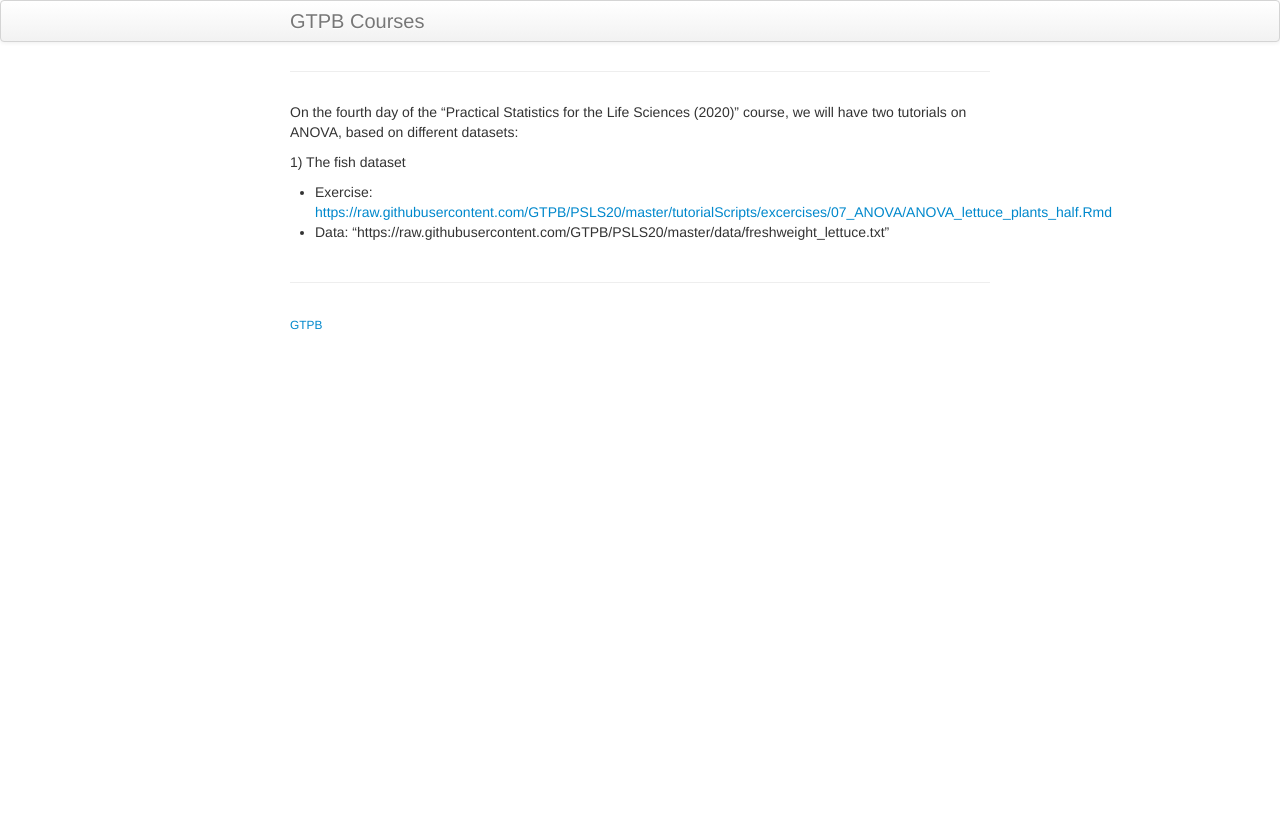
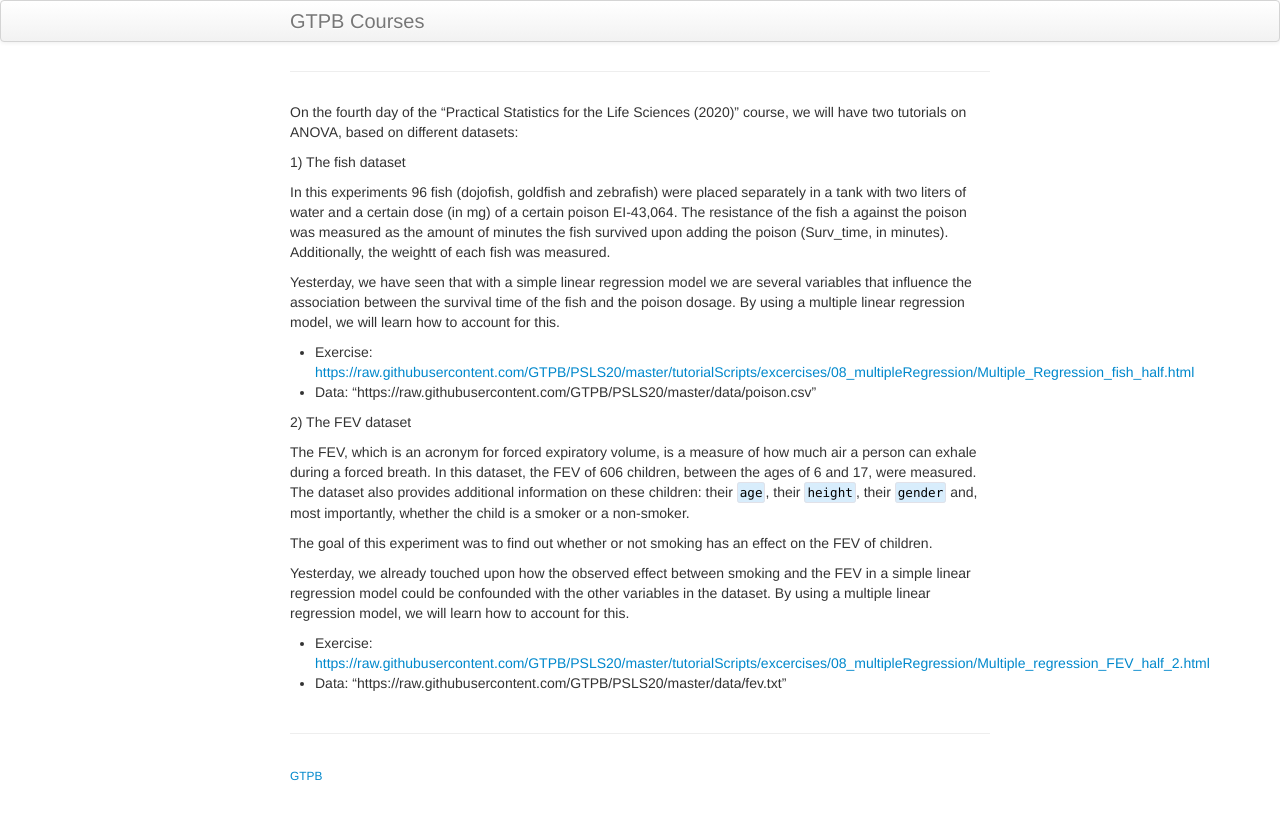
Before and after one commit to GTPB/PSLS20, a Jekyll site: the page built from pages/08_multipleRegression.md, in a window 1280 px wide. Shown: the top 820 px of the page. Built offline with Jekyll 4.4.1, drawn with Linux system fonts in a browser that asks for light colours; our own code applies the rules of GitHub Pages for plain Markdown files.

Commit message:
add 08.md

```diff
--- a/pages/08_multipleRegression.md
+++ b/pages/08_multipleRegression.md
@@ -2,7 +2,31 @@ On the fourth day of the "Practical Statistics for the Life Sciences (2020)" cou
 
 1) The fish dataset
 
+In this experiments 96 fish (dojofish, goldfish and zebrafish) were placed separately in a tank with two liters of water and
+a certain dose (in mg) of a certain poison EI-43,064. The resistance of the fish a against the poison was measured as the
+amount of minutes the fish survived upon adding the poison (Surv_time, in minutes). Additionally, the weightt of each fish was
+measured.
+
+Yesterday, we have seen that with a simple linear regression model we are several variables that influence the association
+between the survival time of the fish and the poison dosage. By using a multiple linear regression model, we will learn
+how to account for this.
+
+- Exercise: [https://raw.githubusercontent.com/GTPB/PSLS20/master/tutorialScripts/excercises/08_multipleRegression/Multiple_Regression_fish_half.html](https://raw.githubusercontent.com/GTPB/PSLS20/master/tutorialScripts/excercises/08_multipleRegression/Multiple_Regression_fish_half.html)
+- Data: "https://raw.githubusercontent.com/GTPB/PSLS20/master/data/poison.csv"
 
 
-- Exercise: [https://raw.githubusercontent.com/GTPB/PSLS20/master/tutorialScripts/excercises/07_ANOVA/ANOVA_lettuce_plants_half.Rmd](https://raw.githubusercontent.com/GTPB/PSLS20/master/tutorialScripts/excercises/07_ANOVA/ANOVA_lettuce_plants_half.Rmd)
-- Data: "https://raw.githubusercontent.com/GTPB/PSLS20/master/data/freshweight_lettuce.txt"
+2) The FEV dataset
+
+The FEV, which is an acronym for forced expiratory volume, is a measure of how much air a person can exhale during  a forced
+breath. In this dataset, the FEV of 606 children, between the ages of 6 and 17, were measured. The dataset also provides
+additional information on  these children: their `age`, their `height`, their `gender` and, most importantly, whether the
+child is a smoker or a non-smoker.
+
+The goal of this experiment was to find out whether or not smoking has an effect on the FEV of children.
+
+Yesterday, we already touched upon how the observed effect between smoking and the FEV in a simple linear regression
+model could be confounded with the other variables in the dataset. By using a multiple linear regression model, we will learn
+how to account for this.
+
+- Exercise: [https://raw.githubusercontent.com/GTPB/PSLS20/master/tutorialScripts/excercises/08_multipleRegression/Multiple_regression_FEV_half_2.html](https://raw.githubusercontent.com/GTPB/PSLS20/master/tutorialScripts/excercises/08_multipleRegression/Multiple_regression_FEV_half_2.html)
+- Data: "https://raw.githubusercontent.com/GTPB/PSLS20/master/data/fev.txt"
```
